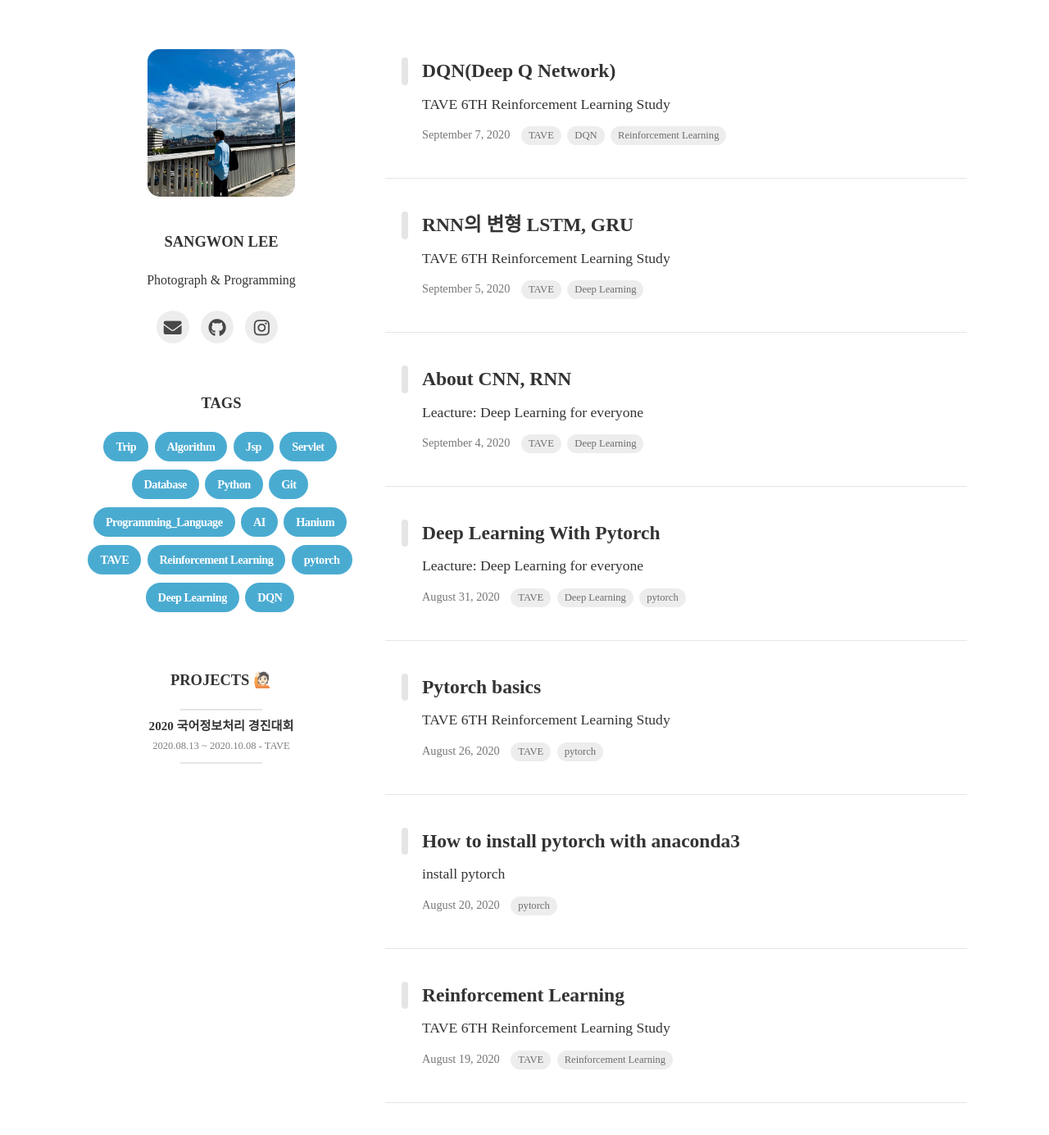
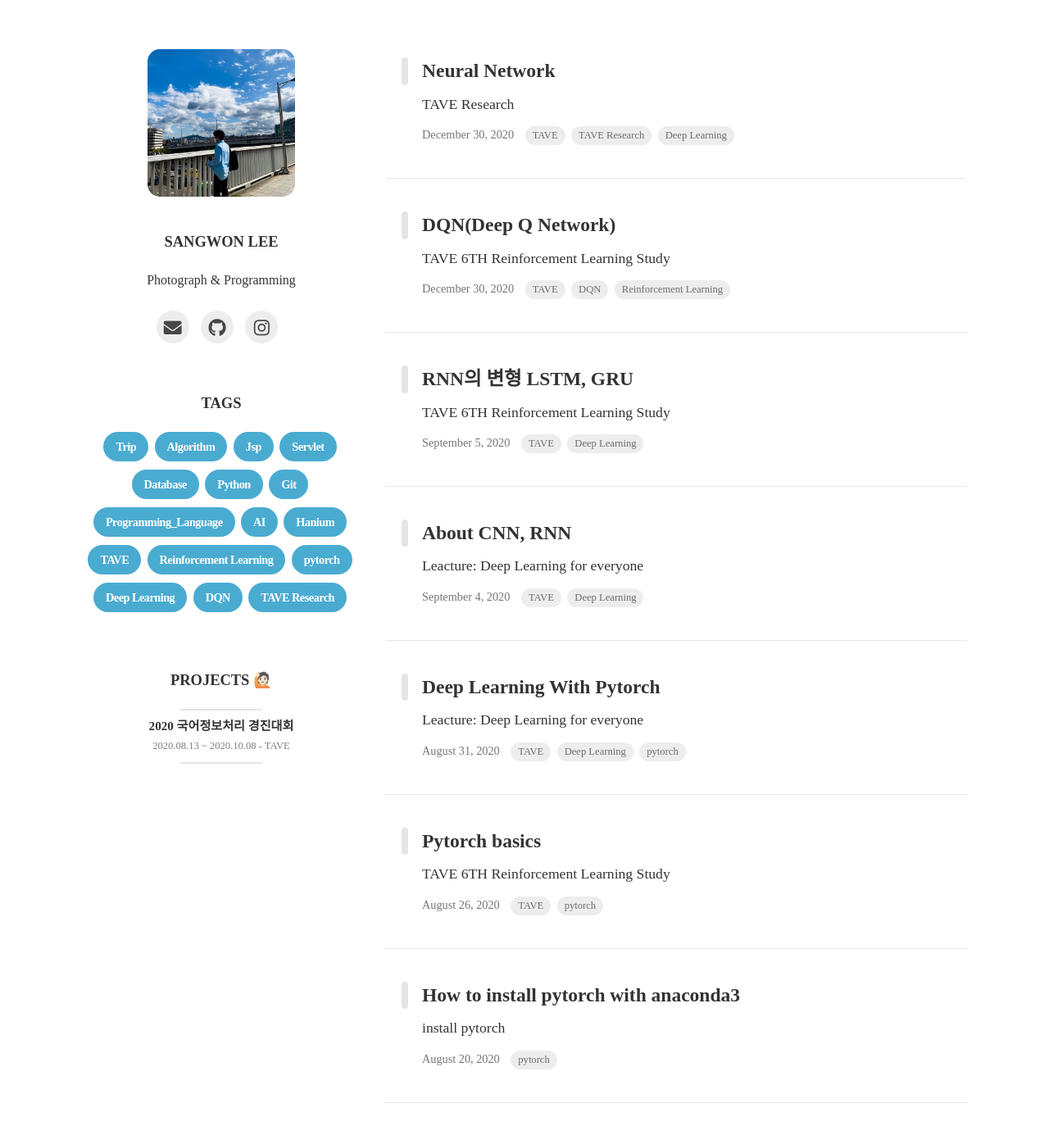
Before and after one commit to Marshmellowon/marshmellowon.github.io, a Jekyll site: the page built from index.html, in a window 1280 px wide and 1400 px high. Shown: the top 1385 px of the window at 82% size. Built offline with Jekyll 4.4.1, drawn with Linux system fonts in a browser that asks for light colours; nearby versions of some CDN libraries; some web fonts are replaced; the list of posts is cut into pages by our own code; some of the changed lines change nothing that is shown.

Commit message:
add post

````diff
--- a/_layouts/default.html
+++ b/_layouts/default.html
@@ -1,9 +1,29 @@
 <!DOCTYPE html>
 <html lang="ko">
   {% include head.html %}
-  <script type="text/javascript"
-    src="http://cdn.mathjax.org/mathjax/latest/MathJax.js?config=TeX-AMS-MML_HTMLorMML">
-</script>
+  <script type="text/x-mathjax-config">
+    MathJax.Hub.Config({
+        TeX: {
+          equationNumbers: {
+            autoNumber: "AMS"
+          }
+        },
+        tex2jax: {
+        inlineMath: [ ['$', '$'] ],
+        displayMath: [ ['$$', '$$'] ],
+        processEscapes: true,
+      }
+    });
+    MathJax.Hub.Register.MessageHook("Math Processing Error",function (message) {
+        alert("Math Processing Error: "+message[1]);
+      });
+    MathJax.Hub.Register.MessageHook("TeX Jax - parse error",function (message) {
+        alert("Math Processing Error: "+message[1]);
+      });
+    </script>
+    <script type="text/javascript" async
+            src="https://cdn.mathjax.org/mathjax/latest/MathJax.js?config=TeX-MML-AM_CHTML">
+    </script>
   <body>
     <div class="container">
       {{ content }}
--- a/_posts/2020-09-07-Reinforcement_Learning6.md
+++ b/_posts/2020-09-07-Reinforcement_Learning6.md
@@ -5,7 +5,7 @@
 tags: [TAVE, DQN, Reinforcement Learning]
 author: marshmello
 comments: True
-date: 2020-09-07
+date: 2020-12-30
 lastmod: 2020-08-17 12:00:00
 sitemap:
 changefreq: daily
--- /dev/null
+++ b/_posts/2020-12-30-TAVE_Research1.md
@@ -0,0 +1,157 @@
+---
+layout: post
+title: Neural Network
+subtitle: TAVE Research
+tags: [TAVE, TAVE Research, Deep Learning]
+author: marshmello
+comments: True
+date: 2020-12-30
+lastmod: 2020-12-30 12:00:00
+sitemap:
+changefreq: daily
+priority: 1.0
+use_math: true
+---
+
+# Neural Networks
+
+## Perceptron
+
+- 여러개의 신호를 입력으로 받아 하나의 신호로 출력한다.
+- $x_1$ 과 $x_2$는 입력 신호 , y는 출력 신호, $w_1$과 $w_2$는 가중치를 나탄낸다.
+
+![perceptron.png](/assets/img/posts/TaveResearch/neuralN1/perceptron.png)
+
+\begin{align}
+y = 0 & (w_1x_1 + w_2x_2 <= \theta)
+\end{align}
+
+\begin{align}
+y = 1 & (w_1x_1 + w_2x_2 > \theta)
+\end{align}
+
+- 각각의 입력 신호와 가중치들의 곱을 합한 값이 임계값$\theta$를 넘으면 1을 출력한다.
+- 가중치가 클수록 해당 입력이 중요하다는 것을 알 수 있다.
+
+## How to learn perceptron
+
+![perceptron_vector.png](/assets/img/posts/TaveResearch/neuralN1/perceptron_vector.png)
+
+- 초기에는 랜덤하게 normal vector W를 초기화 한다.
+
+### Classification rule $sign(W^TX)$
+
+- W벡터와 같은 방향은 +1 클래스로 분류되고, W벡터와 반대편은 -1 클래스로 분류된다.
+- 아래의 파란점은 잘못 분류되었으므로 W벡터를 업데이트 해줘야 한다.
+
+![updatedVector.png](/assets/img/posts/TaveResearch/neuralN1/updatedVector.png)
+
+![updatedVector2.png](/assets/img/posts/TaveResearch/neuralN1/updatedVector2.png)
+
+- 두 번의 W벡터 업데이트를 통해 완벽하게 파란점과 빨간점을 분류할 수 있다.
+
+## Perceptron with added weight
+
+- 편향(bias)가 추가된 퍼셉트론은 아래와 같다.
+
+![bias_perceotron.png](/assets/img/posts/TaveResearch/neuralN1/bias_perceotron.png)
+
+- $x_1$, $x_2$, 3개의 신호가 뉴런에 입력되어 다음 뉴런에 전달된다.
+- 다음 뉴런에서는 3개의 신호들의 합이 0을 넘으면 1을 출력하고, 그렇지 않으면 0을 출력한다.
+
+\begin{align}
+y = h(b + w_1x_1+w_2x_2)
+\end{align}
+
+\begin{align}
+h(x) = 0&(x<=0)
+\end{align}
+
+\begin{align}
+h(x) = 1&(x>0)
+\end{align}
+
+- 입력 신호들의 총합이 h(x)함수를 거쳐 변환된 값이 y의 출력이 된다.
+- h(x)함수는 입력이 0을 넘으면 1을 반환하고, 그렇지 않으면 0을 반환한다.
+
+## Activation Function
+
+- 위에서 h(x)와 같은 함수를 '활성함수'라고 한다.
+- 입력된 신호들의 총 합이 활성화를 일으키는지 정의하는 역할을 해준다.
+- Step function(계단 함수)라고도 한다.
+
+### Step Function
+
+- -5.0에서 5.0까지의 간격이 0.1인 numpy배열을 생성한다.
+- 배열의 원소를 입력으로 계단함수를 실행하여 다시 배열로 만들어 그래프를 그려준다.
+
+```python
+import numpy as np
+import matplotlib.pylab as plt
+
+def step_function_np(x):
+    y = x > 0
+    return y.astype(np.int)
+
+x = np.arange(-5.0, 5.0, 0.1)
+y = step_function_np(x)
+plt.plot(x, y)
+plt.ylim(-0.1, 1.1)
+plt.show()
+```
+
+![stepFunction.png](/assets/img/posts/TaveResearch/neuralN1/stepFunction.png)
+
+### Sigmoid Function
+
+- 시그모이드 함수는 계단함수보다 부드러운 함수이다.
+- 출력이 연속적으로 변한다.
+
+\begin{align}
+h(x) = 1 / 1+\exp(-x)
+\end{align}
+
+```python
+import numpy as np
+import matplotlib.pylab as plt
+
+def sigmpoid(x):
+    return 1 / (1 + np.exp(-x))
+
+x = np.arange(-5.0, 5.0, 0.1)
+y = sigmpoid(x)
+plt.plot(x, y)
+plt.ylim(-0.1, 1.1)
+plt.show()
+```
+
+![sigmoid.png](/assets/img/posts/TaveResearch/neuralN1/sigmoid.png)
+
+## ReLU Function
+
+- ReLU함수는 입력이 0을 넘으면 입력을 그대로 출력하고, 그렇지 않으면 0을 출력하는 활성함수이다.
+- maximum함수는 두 입력값 중 큰 값을 반환한다.
+
+\begin{align}
+h(x) = x &(x>0)
+\end{align}
+
+\begin{align}
+h(x) = 0 &(x<=0)
+\end{align}
+
+```python
+import numpy as np
+import matplotlib.pylab as plt
+
+def ReLU(x):
+    return np.maximum(0, x)
+
+x = np.arange(-5.0, 5.0, 0.1)
+y = ReLU(x)
+plt.plot(x, y)
+plt.ylim(-0.1, 1.1)
+plt.show()
+```
+
+![ReLU.png](/assets/img/posts/TaveResearch/neuralN1/ReLU.png)
````
Also changed, not shown: assets/img/posts/TaveResearch/neuralN1/ReLU.png (added), assets/img/posts/TaveResearch/neuralN1/bias_perceotron.png (added), assets/img/posts/TaveResearch/neuralN1/perceptron.png (added), assets/img/posts/TaveResearch/neuralN1/perceptron_vector.png (added), assets/img/posts/TaveResearch/neuralN1/sigmoid.png (added), assets/img/posts/TaveResearch/neuralN1/stepFunction.png (added), assets/img/posts/TaveResearch/neuralN1/updatedVector.png (added), assets/img/posts/TaveResearch/neuralN1/updatedVector2.png (added).
